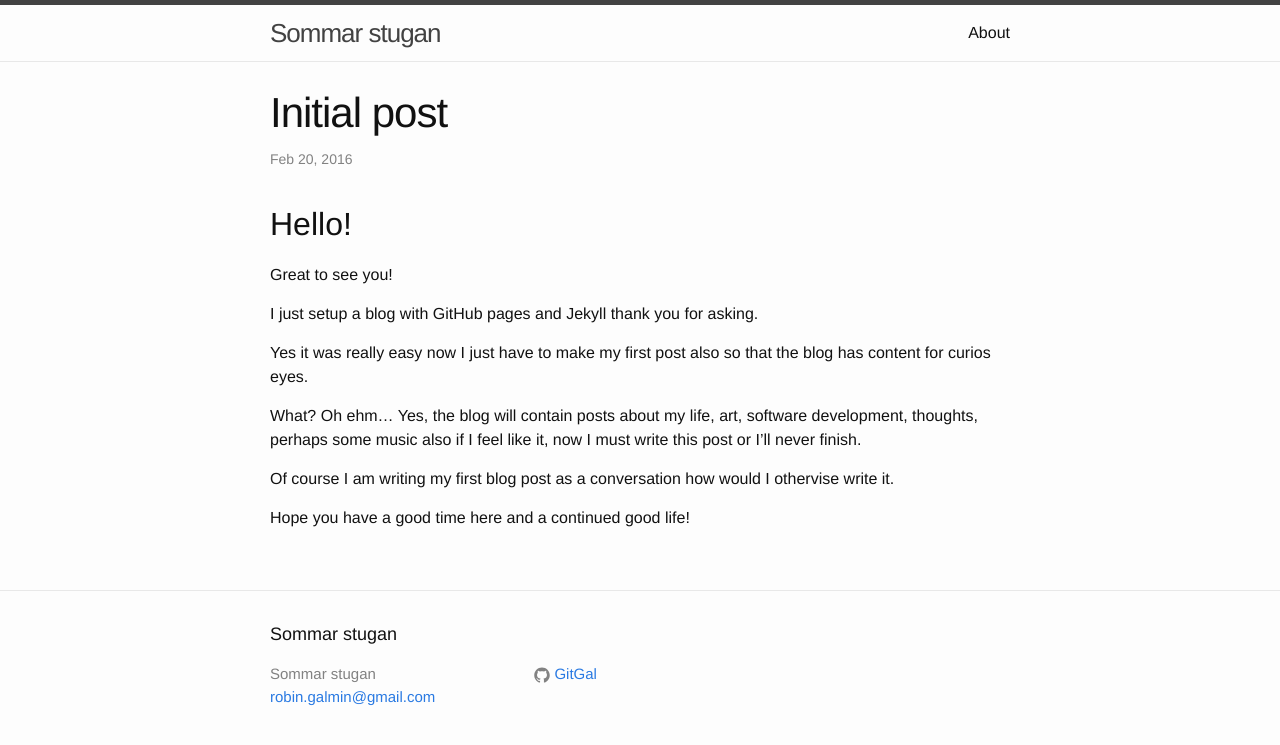
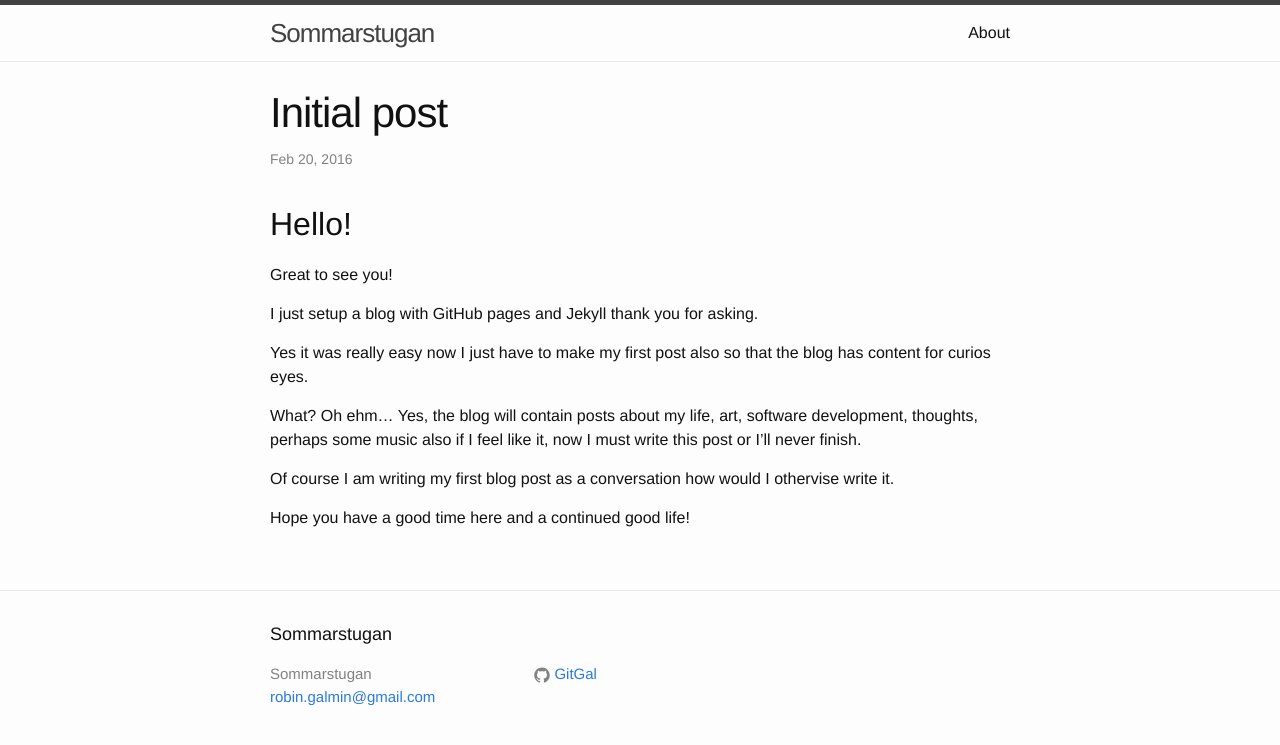
Before and after one commit to k0nserv/gitgal.github.io, a Jekyll site: the page built from _posts/2016-02-20-initial-post.markdown, in a window 1280 px wide. Shown: the top 745 px of the page. Built offline with Jekyll 4.4.1, drawn with Linux system fonts in a browser that asks for light colours.

Commit message:
Correct spelling error

```diff
--- a/_config.yml
+++ b/_config.yml
@@ -6,7 +6,7 @@
 # 'jekyll serve'. If you change this file, please restart the server process.
 
 # Site settings
-title: Sommar stugan
+title: Sommarstugan
 email: robin.galmin@gmail.com
 baseurl: "" # the subpath of your site, e.g. /blog
 url: "http://yourdomain.com" # the base hostname & protocol for your site
```
